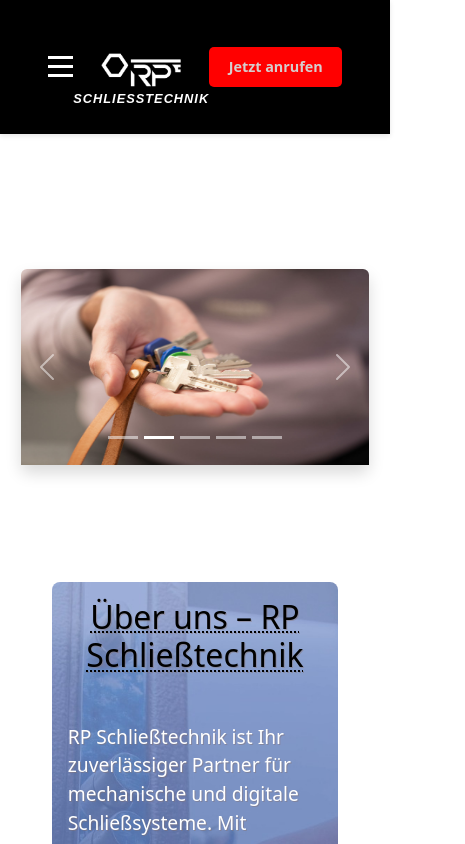
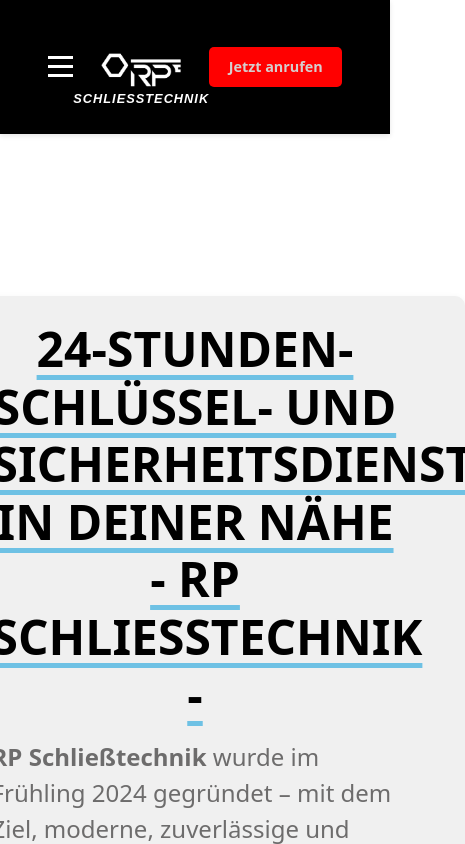
Before and after one commit to OGDeniz/RP-Schliesstechnik, a Next.js app: page / in a window 390 px wide. Shown: the top 844 px of the page, 465 px wide, since content can reach past the window. Built offline with nearby package versions, Linux system fonts and the light colour scheme.

Commit message:
Füge Opener-Komponente hinzu; aktualisiere IconLinks-Komponente für Next.js Link; verbessere responsive CSS-Stile für IconLinks und Navigation.

```diff
--- a/components/IconLinks.tsx
+++ b/components/IconLinks.tsx
@@ -10,9 +10,9 @@
         <div className={styles.containerIconLinks}>
             <div className={styles.iconLinks}>
                 <div className={styles.iconLinksItem}>
-                    <a href="/produkte" className={styles.iconLinks}>
+                    <Link href="/produkte" className={styles.iconLinks}>
                         <FaCar />
-                    </a>
+                    </Link>
                 </div>
                 <p>Fahrzeugöffnung</p> {/* Text unter dem Icon */}
             </div>
--- /dev/null
+++ b/components/Opener.tsx
@@ -0,0 +1,29 @@
+import styles from '../styles/opener.module.css';
+
+
+export default function Opener() {
+    return (
+        <div className={styles.container}>
+            <div className={styles.header}>
+
+                <h2>24-STUNDEN-SCHLÜSSEL- UND SICHERHEITSDIENSTE IN DEINER NÄHE <br /> - RP SCHLIESSTECHNIK -</h2>
+
+
+
+                <p>
+                    <strong> RP Schließtechnik </strong> wurde im Frühling 2024 gegründet – mit dem Ziel, moderne, zuverlässige und schnelle Lösungen im Bereich Schlüssel- und Sicherheitstechnik anzubieten. Als junges, engagiertes Unternehmen sind wir stolz darauf, sowohl Privat- als auch Geschäftskunden in der Region ein umfassendes Leistungsspektrum zu bieten.
+                </p>
+
+                <p>
+                    📍 Unser Servicegebiet umfasst den gesamten Rhein-Neckar-Kreis – inklusive Heidelberg, Mannheim, Sinsheim, Wiesloch, Walldorf und Umgebung.
+                </p>
+                <p>
+                    24-Stunden-Notdienst – auch an Wochenenden und Feiertagen. Wenn Sie uns brauchen, sind wir für Sie da!
+                </p>
+                <p>
+                    Unser Anspruch ist es, Ihnen professionelle, effiziente und faire Leistungen zu bieten – rund um Schloss, Schlüssel, Türöffnung, Einbruchschutz und moderne Sicherheitssysteme. Ob Wohnhaus, Gewerbefläche oder Mietobjekt: Jedes Projekt wird bei uns mit höchster Sorgfalt und Aufmerksamkeit behandelt – für 100 % Kundenzufriedenheit.
+                </p>
+            </div>
+        </div>
+    );
+}
--- a/pages/index.tsx
+++ b/pages/index.tsx
@@ -2,6 +2,7 @@
 import { useMemo } from "react";
 import homeStyles from "../styles/home.module.css";
 import styles from "../styles/navigation.module.css";
+import openerStyles from "../styles/opener.module.css";
 import "slick-carousel/slick/slick.css";
 import "slick-carousel/slick/slick-theme.css";
 import Slider from "../components/ui/Slider";
@@ -9,6 +10,7 @@
 import Image from "next/image";
 import cardStyles from "../styles/cards.module.css";
 import IconLinks from "../components/IconLinks";
+import Opener from "../components/Opener";
 
 
 
@@ -43,11 +45,10 @@
 
   return (
 
-    <div className={homeStyles.container} >
-
-      <Slider images={sliderImages} className={homeStyles.slider} />
-
-
+    <div className={homeStyles.container}>
+      <div className={homeStyles.header}>
+        <Opener />
+      </div>
 
       <div className={homeStyles.three} >
 
--- a/styles/iconLinks.module.css
+++ b/styles/iconLinks.module.css
@@ -56,3 +56,45 @@
     text-align: center;
     /* Zentrierung des Textes */
 }
+
+@media (max-width: 768px) {
+    .containerIconLinks {
+        flex-direction: column;
+        gap: 1rem;
+        /* Weniger Abstand zwischen den Icon-Gruppen */
+    }
+
+    .iconLinks {
+        font-size: 4rem;
+        /* Kleinere Icons für kleinere Bildschirme */
+        gap: 0.25rem;
+        /* Weniger Abstand zwischen Icon und Text */
+    }
+
+    .iconLinksItem {
+        font-size: 4rem;
+        padding: 0.75rem;
+        /* Weniger Padding für kleinere Bildschirme */
+    }
+
+    .iconLinks p {
+        font-size: 0.875rem;
+        /* Kleinere Textgröße für Beschriftungen */
+    }
+}
+
+@media (max-width: 480px) {
+    .iconLinks {
+        font-size: 3rem;
+        gap: 0.2rem;
+    }
+
+    .iconLinksItem {
+        font-size: 3rem;
+        padding: 0.5rem;
+    }
+
+    .iconLinks p {
+        font-size: 0.75rem;
+    }
+}
--- a/styles/navigation.module.css
+++ b/styles/navigation.module.css
@@ -21,8 +21,8 @@
     padding: 0;
     text-align: center;
     font-weight: 600;
-    margin-top: 1rem;
-    margin-bottom: 1rem;
+
+    margin: 0;
     font-family: 'Poppins', sans-serif;
     text-decoration: none;
     text-transform: uppercase;
--- /dev/null
+++ b/styles/opener.module.css
@@ -0,0 +1,108 @@
+.container {
+    display: flex;
+    flex-direction: column;
+    align-items: center;
+    justify-content: center;
+    height: 100vh;
+    background-color: #f0f0f0;
+    margin-top: 10rem;
+    /* Abstand vom oberen Rand */
+    padding: 2rem;
+    /* Innenabstand */
+    box-sizing: border-box;
+    /* Box-Modell */
+    width: 100%;
+    /* Breite des Containers */
+    max-width: 1200px;
+    /* Maximale Breite */
+    border-radius: 10px;
+    /* Abgerundete Ecken */
+    box-shadow: 0 4px 8px rgba(0, 0, 0, 0.1);
+    /* Schatteneffekt */
+    transition: transform 0.3s ease-in-out;
+    /* Animationseffekt */
+    overflow: hidden;
+    /* Überlauf verstecken */
+    position: relative;
+    /* Positionierung relativ für absolute Kinder */
+    z-index: 1;
+    /* Z-Index für Überlagerung */
+}
+
+.header {
+    font-size: 2rem;
+    color: #6d6c6c;
+    margin-bottom: 1rem;
+    width: 80%;
+
+}
+
+.header h2 {
+    font-size: 6rem;
+    color: var(--primary-dark);
+    margin-bottom: 4rem;
+    margin-top: 2rem;
+    text-decoration: underline;
+    text-decoration-thickness: 0.3rem;
+    text-decoration-color: var(--primary);
+    text-underline-offset: 0.5rem;
+    text-align: center;
+    /* Zentrierung des Textes */
+    font-weight: 700;
+    /* Fettdruck */
+}
+
+@media (max-width: 768px) {
+    .header h2 {
+        font-size: 4rem;
+        margin-bottom: 2rem;
+        margin-top: 1rem;
+    }
+}
+
+@media (max-width: 480px) {
+    .header h2 {
+        font-size: 2.5rem;
+        margin-bottom: 1rem;
+        margin-top: 0.5rem;
+    }
+}
+
+@media screen and (max-width: 768px) {
+    .container {
+        margin-top: 5rem;
+        /* Abstand vom oberen Rand */
+        padding: 1rem;
+        /* Innenabstand */
+        height: fit-content;
+    }
+
+    .header {
+        font-size: 1.5rem;
+        /* Kleinere Schriftgröße für kleinere Bildschirme */
+    }
+
+    .header h2 {
+        font-size: 3rem;
+        /* Kleinere Schriftgröße für kleinere Bildschirme */
+        margin-bottom: 1rem;
+        /* Weniger Abstand nach unten */
+    }
+
+    .header h2:hover {
+        text-decoration: none;
+        /* Keine Unterstreichung bei Hover */
+    }
+
+    .header h2:active {
+        text-decoration: none;
+        /* Keine Unterstreichung bei Klick */
+    }
+
+    .header h2:focus {
+        text-decoration: none;
+        /* Keine Unterstreichung bei Fokus */
+    }
+
+
+}
```
